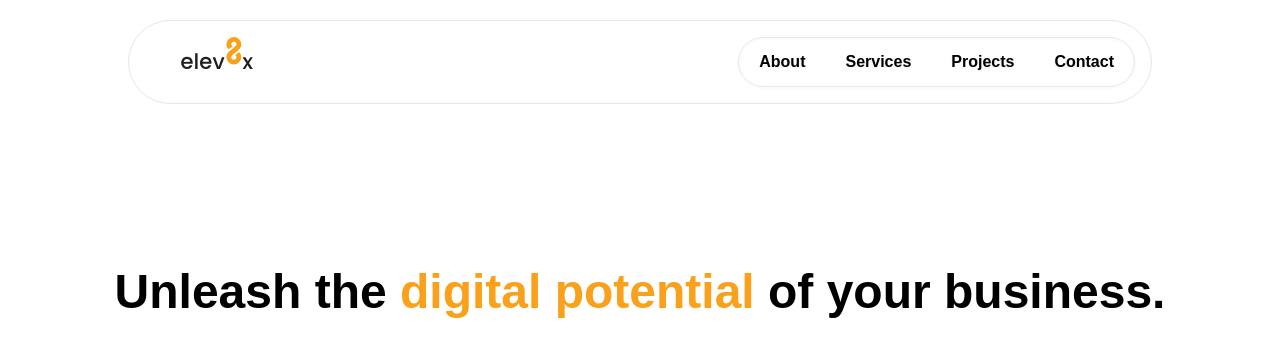
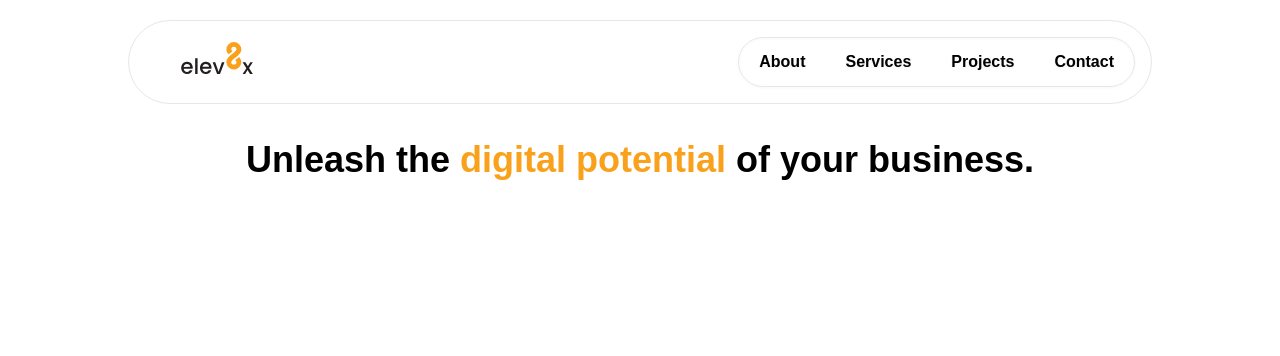
Before and after one commit to iwwan-01/elev8x-website, a Next.js app: page / in a window 1280 px wide. Shown: the top 356 px of the page. Built offline with nearby package versions, Linux system fonts and the light colour scheme.

Commit message:
Implemented navbar animation

```diff
--- a/src/components/Main.jsx
+++ b/src/components/Main.jsx
@@ -2,9 +2,9 @@ const Main = () => {
   return (
     <section>
       <div className='flex justify-center items-center p-14'>
-        <div className='flex flex-col gap-y-6'>
-          <h1 className='text-black text-5xl text-center font-poppins font-bold mt-32'>
-            Unleash the <span className='text-orange'>digital potential</span>{' '}
+        <div className='flex flex-col justify-center items-center gap-y-6 w-full'>
+          <h1 className='text-black text-4xl font-poppins font-bold'>
+            Unleash the <span className='text-orange'>digital potential </span>
             of your business.
           </h1>
         </div>
--- a/src/components/common/Nav.jsx
+++ b/src/components/common/Nav.jsx
@@ -127,12 +127,12 @@ const Nav = () => {
         {/* Navbar (desktop) Container */}
         <div className='flex justify-center items-center'>
           {/* Navbar (desktop) */}
-          <nav className='hidden p-4 lg:flex lg:justify-between rounded-full border w-[64rem]'>
+          <nav className='hidden p-4 lg:flex lg:justify-between lg:items-center rounded-full border w-[64rem]'>
             {/* Logo */}
             <div className='shrink-0 px-8'>
               <Link href='/'>
                 <Image
-                  className='w-20 h-8 xl:w-30'
+                  className='w-20 h-8 xl:w-30 mb-2'
                   priority
                   src={elev8xLogo}
                   alt='elev8x'
@@ -168,7 +168,7 @@ const Nav = () => {
                   onMouseOver={() => onHover(1)}
                   onMouseLeave={onLeave}
                 >
-                  <Link href='/#services'>Services</Link>
+                  <Link href='/'>Services</Link>
                   {/* <div className='bg-orange h-0.5 w-0 absolute group-hover:w-full transition-all duration-300'></div> */}
                 </div>
                 {/* Menu Item */}
@@ -177,7 +177,7 @@ const Nav = () => {
                   onMouseOver={() => onHover(2)}
                   onMouseLeave={onLeave}
                 >
-                  <Link href='/#projects'>Projects</Link>
+                  <Link href='/'>Projects</Link>
                   {/* <div className='bg-orange h-0.5 w-0 absolute group-hover:w-full transition-all duration-300'></div> */}
                 </div>
                 {/* Menu Item */}
@@ -186,7 +186,7 @@ const Nav = () => {
                   onMouseOver={() => onHover(3)}
                   onMouseLeave={onLeave}
                 >
-                  <Link href='/#contact'>Contact</Link>
+                  <Link href='/'>Contact</Link>
                   {/* <div className='bg-orange h-0.5 w-0 absolute group-hover:w-full transition-all duration-300'></div> */}
                 </div>
               </div>
```
